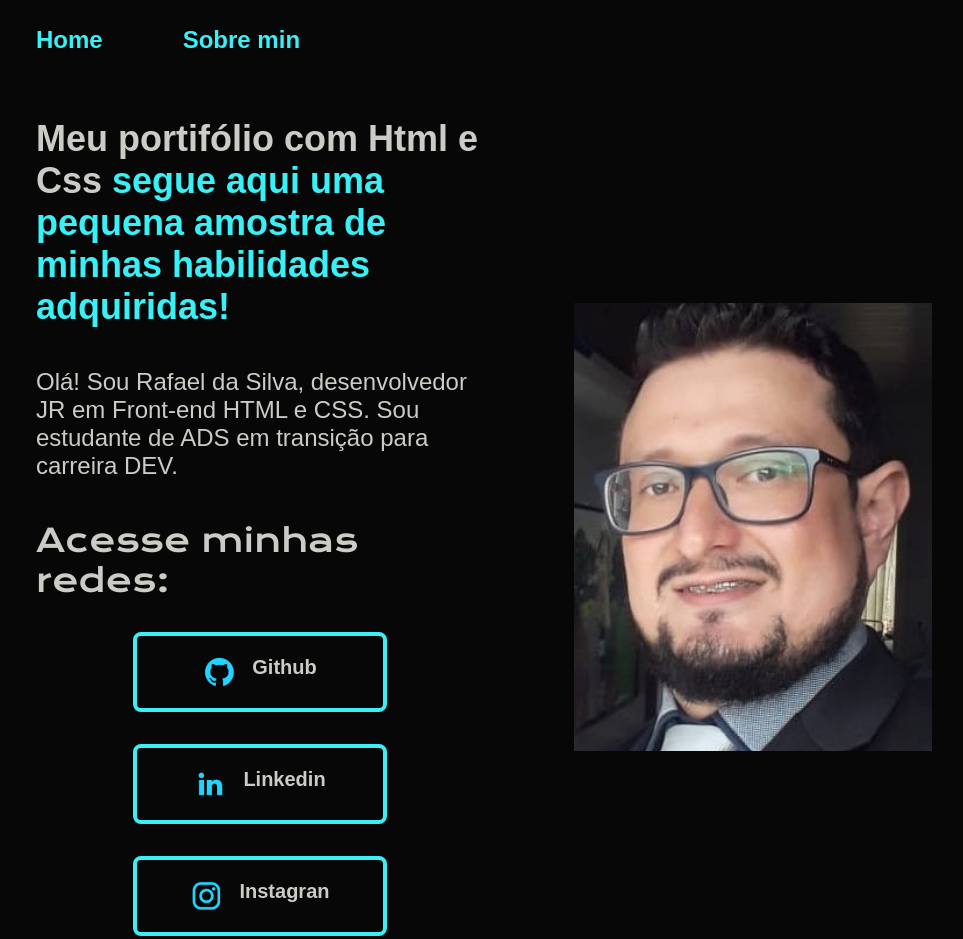
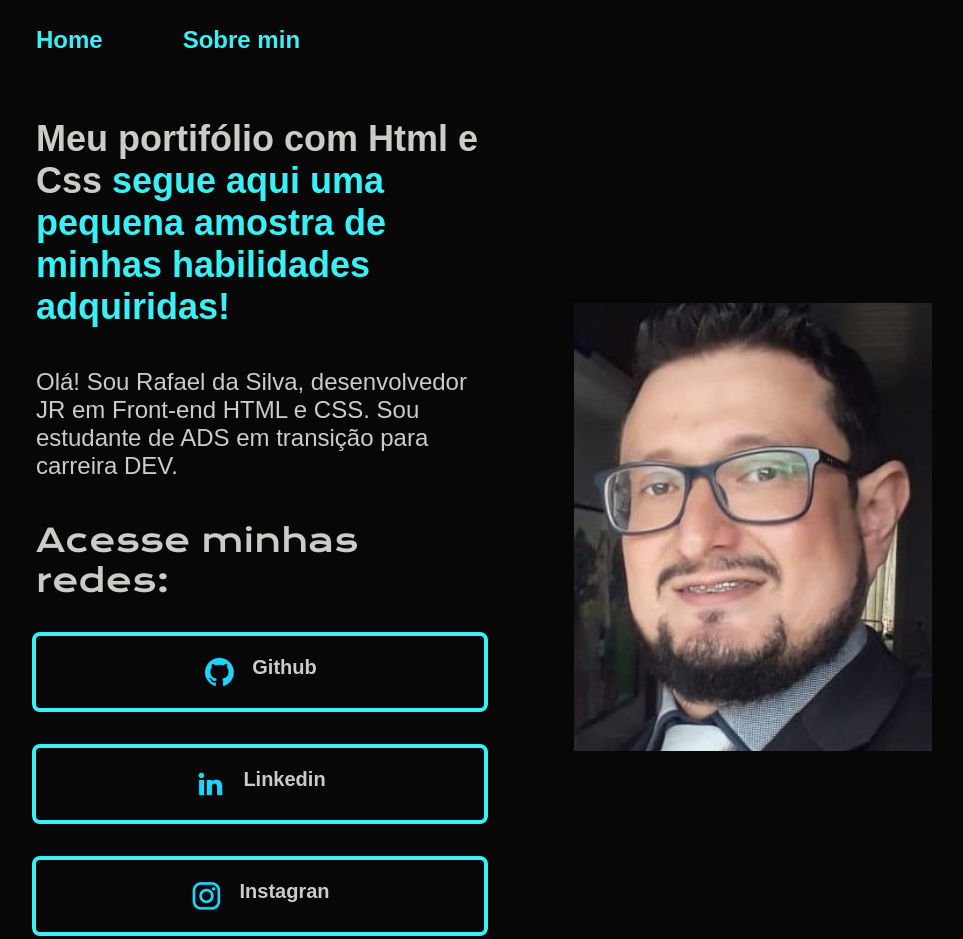
Before and after one commit to RafaelDaSilva1984/Portifolio-Rafael-da-Silva, a plain HTML site: page index.html in a window 1280 px wide. Shown: the top 939 px of the page, without its empty margins (156-1119 px from the left). Drawn offline with nearby package versions, Linux system fonts and the light colour scheme; a web font is replaced by a local one.

Commit message:
links width Ios

```diff
--- a/styles/style.css
+++ b/styles/style.css
@@ -82,7 +82,7 @@ body {
   justify-content: center;
   gap: 16px;
   border: 4px solid var(--cor--terciaria);
-  width:55% ;
+  width:100% ;
   text-align: center;
   border-radius: 8px;
   font-size: 1.25rem;
```
